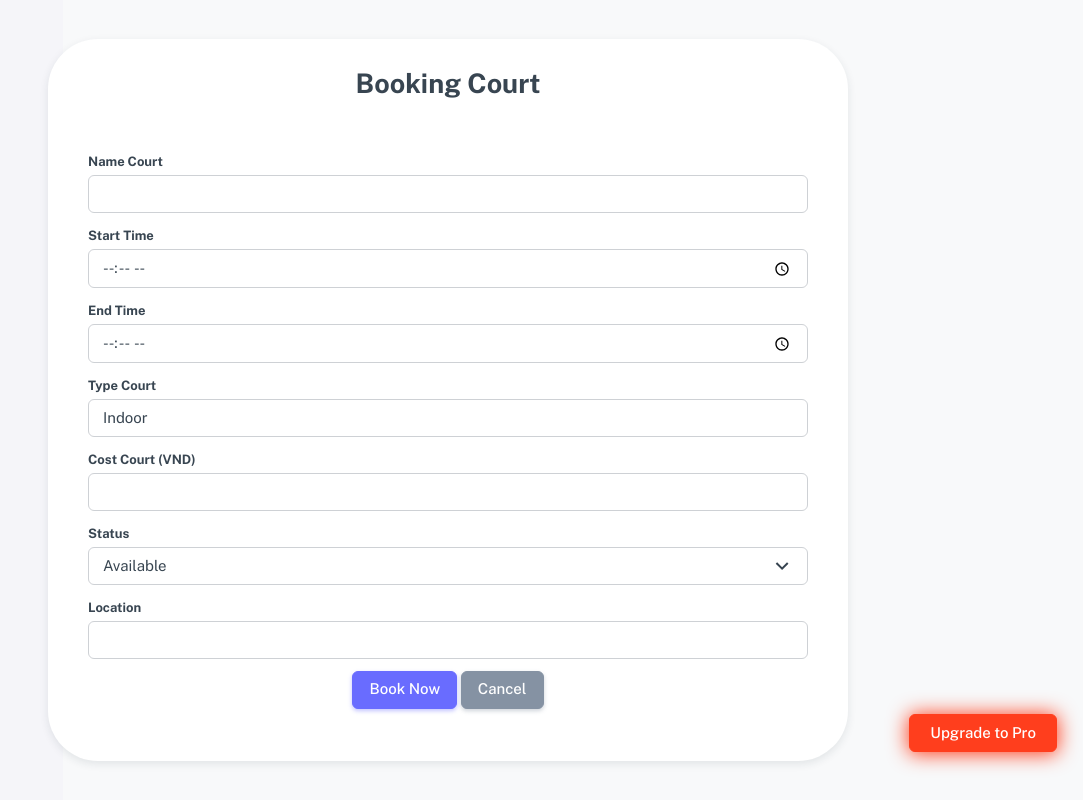
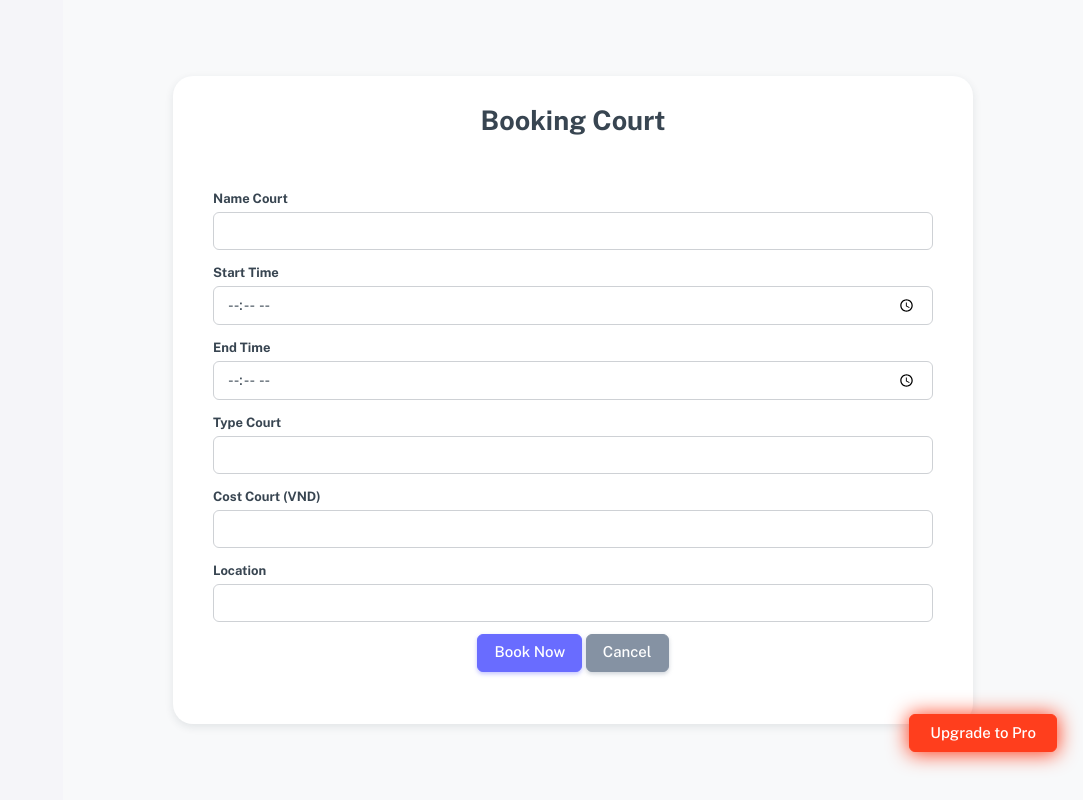
Before and after one commit to Minh2005tv/Nhom.1, a Django app: page /Bookings/ in a window 1280 px wide. Shown: the whole page, without its empty margins (197-1280 px from the left). Run offline with Django 5.2, Linux system fonts and the light colour scheme; some libraries are stand-ins or nearby versions.

Commit message:
upload file

```diff
--- a/Project/Dat_San_Cau_Long/home/templates/home/Bookings.html
+++ b/Project/Dat_San_Cau_Long/home/templates/home/Bookings.html
@@ -2,7 +2,7 @@
 
 {% block content %}
 <div class="d-flex justify-content-center align-items-center" style="min-height: 100vh; background-color: #f8f9fa;">
-    <div class="card shadow p-4" style="margin-left: -250px; width: 800%; max-width: 800px; border-radius: 50px;">
+    <div class="card shadow p-4" style="width: 100%; max-width: 800px; border-radius: 20px;">
         <h2 class="text-center mb-4" style="font-size: 1.8em; font-weight: bold;">Booking Court</h2>
         <div class="card-body">
             <form method="POST">
@@ -10,44 +10,32 @@
 
                 <div class="mb-3">
                     <label for="name_court" class="form-label"><strong>Name Court</strong></label>
-                    <input type="text" class="form-control" id="name_court" name="name_court" value="{{ form.name_court.value }}" required>
+                    <input type="text" class="form-control" id="name_court" name="name_court" value="{{ request.GET.name_court }}" required readonly>
                 </div>
 
                 <div class="mb-3">
                     <label for="start_time" class="form-label"><strong>Start Time</strong></label>
-                    <input type="time" class="form-control" id="start_time" name="start_time" value="{{ form.start_time.value|default_if_none:'' }}" required>
+                    <input type="time" class="form-control" id="start_time" name="start_time" value="{{ request.GET.start_time }}">
                 </div>
 
                 <div class="mb-3">
                     <label for="end_time" class="form-label"><strong>End Time</strong></label>
-                    <input type="time" class="form-control" id="end_time" name="end_time" value="{{ form.end_time.value|default_if_none:'' }}" required>
+                    <input type="time" class="form-control" id="end_time" name="end_time" value="{{ request.GET.end_time }}">
                 </div>
 
                 <div class="mb-3">
                     <label for="type_court" class="form-label"><strong>Type Court</strong></label>
-                    <select class="form-control" id="type_court" name="type_court" required>
-                        <option value="Indoor" {% if form.type_court.value == "Indoor" %}selected{% endif %}>Indoor</option>
-                        <option value="Outdoor" {% if form.type_court.value == "Outdoor" %}selected{% endif %}>Outdoor</option>
-                    </select>
+                    <input type="text" class="form-control" id="type_court" name="type_court" value="{{ request.GET.type_court }}" required readonly>
                 </div>
 
                 <div class="mb-3">
                     <label for="cost_court" class="form-label"><strong>Cost Court (VND)</strong></label>
-                    <input type="number" class="form-control" id="cost_court" name="cost_court" value="{{ form.cost_court.value }}" required>
-                </div>
-
-                <div class="mb-3">
-                    <label for="status" class="form-label"><strong>Status</strong></label>
-                    <select class="form-select" id="status" name="status" required>
-                        <option value="Available" {% if form.status.value == "Available" %}selected{% endif %}>Available</option>
-                        <option value="Maintenance" {% if form.status.value == "Maintenance" %}selected{% endif %}>Maintenance</option>
-                        <option value="Closed" {% if form.status.value == "Closed" %}selected{% endif %}>Closed</option>
-                    </select>
+                    <input type="number" class="form-control" id="cost_court" name="cost_court" value="{{ request.GET.cost_court }}" required readonly>
                 </div>
 
                 <div class="mb-3">
                     <label for="location" class="form-label"><strong>Location</strong></label>
-                    <input type="text" class="form-control" id="location" name="location" value="{{ form.location.value }}" required>
+                    <input type="text" class="form-control" id="location" name="location" value="{{ request.GET.location }}" required readonly>
                 </div>
 
                 <div class="mb-3 text-center">
@@ -70,14 +58,11 @@
             <div class="modal-body">
                 Bạn có chắc chắn muốn đặt sân này không?
             </div>
-            <!-- Nút Xác nhận trong modal -->
-<div class="modal-footer">
-    <button type="button" class="btn btn-secondary" data-bs-dismiss="modal">Hủy</button>
-    <a href="{% url 'Payments' %}" class="btn btn-success">Xác nhận</a>
-</div>
-
+            <div class="modal-footer">
+                <button type="button" class="btn btn-secondary" data-bs-dismiss="modal">Hủy</button>
+                <a href="{% url 'Payments' %}" class="btn btn-success">Xác nhận</a>
+            </div>
         </div>
     </div>
 </div>
-
 {% endblock %}
--- a/Project/Dat_San_Cau_Long/home/views.py
+++ b/Project/Dat_San_Cau_Long/home/views.py
@@ -218,24 +218,22 @@ def submit_booking(request):
     return render(request, "home/Booking/submit-booking.html", {"form": form})
 # Create a New Payment
 def BookingNew(request):
+    # Debug: Kiểm tra dữ liệu nhận từ URL
+    print("GET parameters:", request.GET)
+
     if request.method == "POST":
         form = BookingNewForm(request.POST)
         if form.is_valid():
-            # Create and save the Payment instance
-            Booking = Booking(
-                booking_id=form.cleaned_data['booking_id'],
-                start_time=form.cleaned_data['start_time'],
-                end_time=form.cleaned_data['end_time'],
-                booking_date=form.cleaned_data['booking_date'],
-                active=form.cleaned_data['active'],
-            )
-            Booking.save()
-            return HttpResponseRedirect("/Bookings")
+            form.save()
+            return HttpResponseRedirect("/Bookings")  # Điều hướng sau khi đặt sân
     else:
-        form = BookingNewForm()
+        form = BookingNewForm(initial={
+            'name_court': request.GET.get('name_court', ''),
+            'start_time': request.GET.get('start_time', ''),
+            'end_time': request.GET.get('end_time', ''),
+            'cost_court': request.GET.get('cost_court', ''),
+            'type_court': request.GET.get('type_court', ''),
+            'location': request.GET.get('location', ''),
+        })
 
-    template = loader.get_template('home/Booking/Booking-new.html')  # Check this path
-    context = {
-        'form': form,
-    }
-    return HttpResponse(template.render(context, request))
+    return render(request, 'home/Booking/Booking-new.html', {'form': form})
```
Also changed, not shown: Project/Dat_San_Cau_Long/home/templates/home/Court-KH.html (+3 -4 lines).
